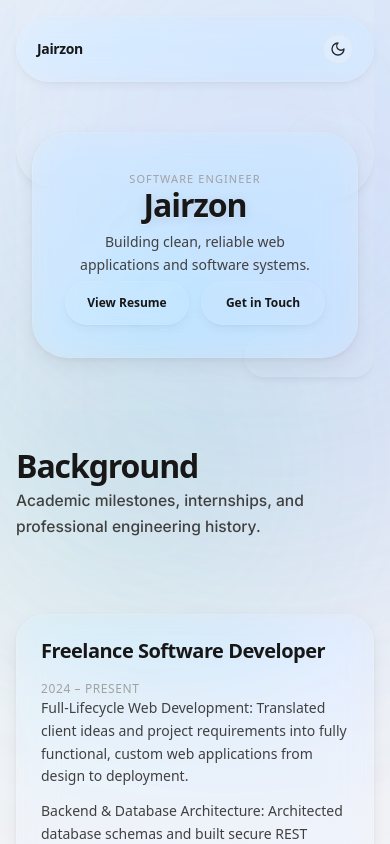
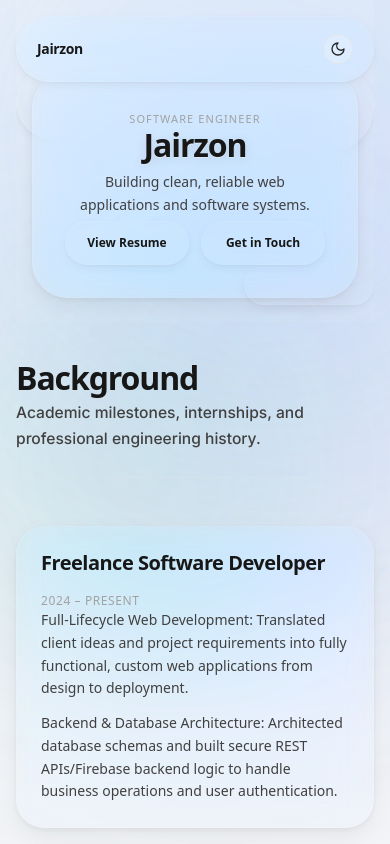
Before and after one commit to sora960/portfolio-ultimate, a Next.js app: page / in a window 390 px wide. Shown: the top 844 px of the page. Built offline with nearby package versions, Linux system fonts and the light colour scheme.

Commit message:
fix(hero): fine-tune Hero top padding on mobile to pt-16

```diff
--- a/src/components/Hero.tsx
+++ b/src/components/Hero.tsx
@@ -5,7 +5,7 @@ import { Card } from "./Card";
 
 export const Hero: React.FC = () => {
   return (
-    <section id="hero" className="relative min-h-0 sm:min-h-screen flex flex-col items-center justify-start sm:justify-center pt-28 sm:pt-32 pb-8 sm:pb-12 overflow-hidden">
+    <section id="hero" className="relative min-h-0 sm:min-h-screen flex flex-col items-center justify-start sm:justify-center pt-16 sm:pt-28 pb-4 sm:pb-12 overflow-hidden">
       {/* Ambient lighting accents */}
       <div className="absolute top-1/4 left-1/2 -translate-x-1/2 -translate-y-1/2 w-[500px] h-[500px] bg-white/20 dark:bg-indigo-500/5 blur-[140px] rounded-full pointer-events-none" />
 
@@ -90,7 +90,7 @@ export const Hero: React.FC = () => {
       </div>
 
       {/* ── MOBILE LAYOUT (Profile Card with 3 Floating Glass Satellites) ─────── */}
-      <div className="md:hidden w-full max-w-md mx-auto z-10 px-4 relative pt-5 pb-5">
+      <div className="md:hidden w-full max-w-md mx-auto z-10 px-4 relative pt-2 pb-2">
         {/* Top-Left Bubble Satellite */}
         <div className="absolute top-0 left-0 w-[76px] h-[76px] z-0 animate-entrance-satellite-1 pointer-events-none">
           <div className="w-full h-full animate-orbit-left">
```
